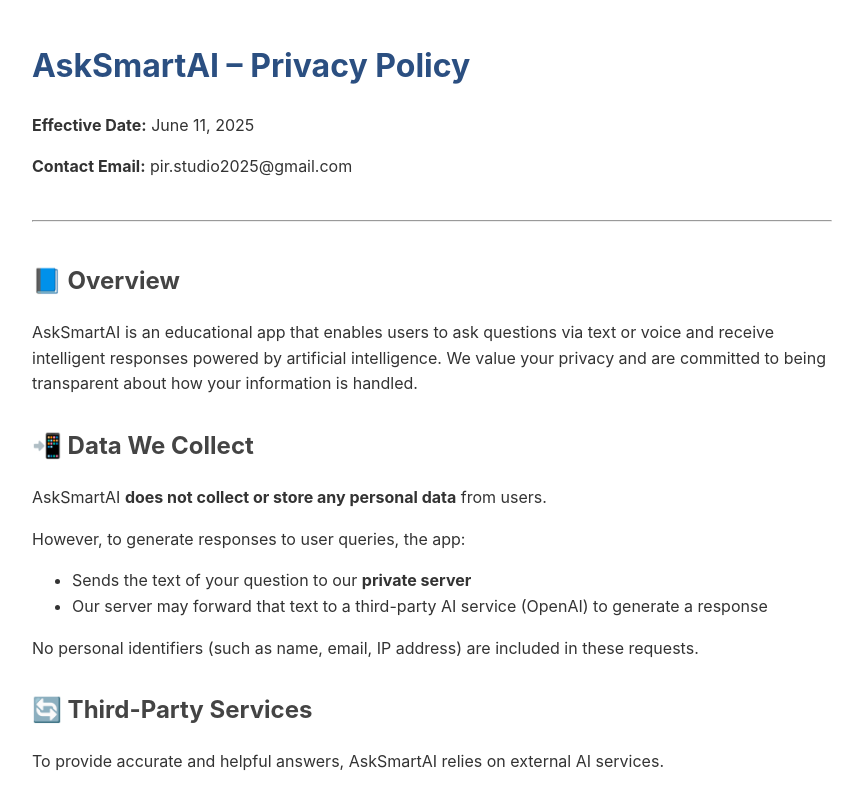
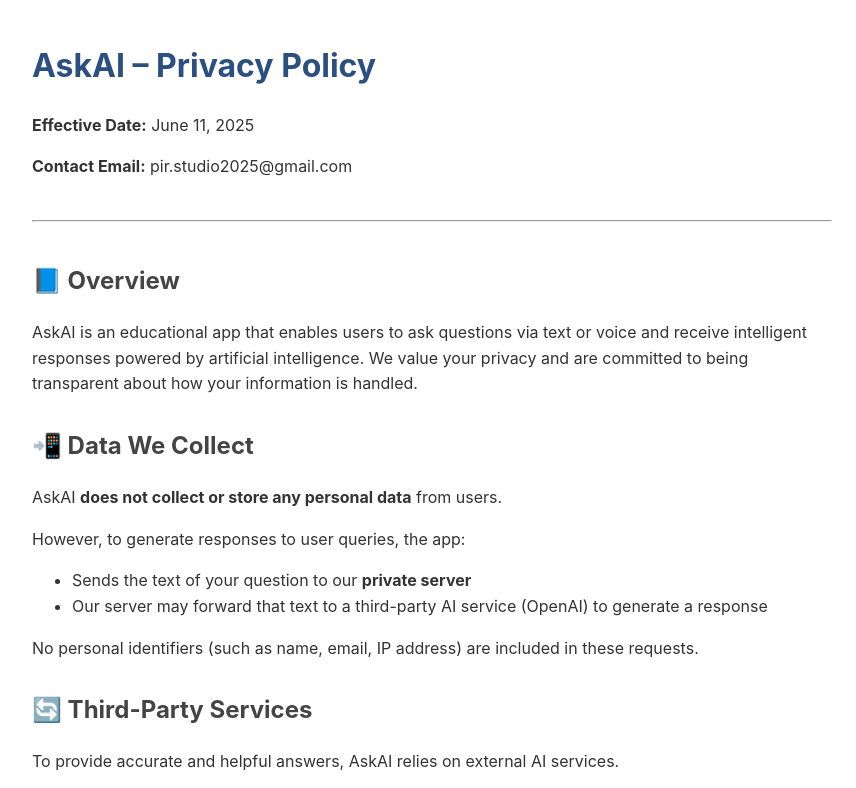
Before and after one commit to hayat-khan-space/-asksmartai-privacy, a plain HTML site: page index.html in a window 1280 px wide. Shown: the top 788 px of the page, without its empty margins (208-1064 px from the left). Drawn offline with Linux system fonts and the light colour scheme.

Commit message:
Update index.html

```diff
--- a/index.html
+++ b/index.html
@@ -3,7 +3,7 @@
 <head>
   <meta charset="UTF-8" />
   <meta name="viewport" content="width=device-width, initial-scale=1.0" />
-  <title>AskSmartAI – Privacy Policy</title>
+  <title>AskAI – Privacy Policy</title>
   <style>
     body {
       font-family: -apple-system, BlinkMacSystemFont, "Segoe UI", Roboto, "Helvetica Neue", Arial, sans-serif;
@@ -20,19 +20,19 @@
   </style>
 </head>
 <body>
-  <h1>AskSmartAI – Privacy Policy</h1>
+  <h1>AskAI – Privacy Policy</h1>
   <p><strong>Effective Date:</strong> June 11, 2025</p>
   <p><strong>Contact Email:</strong> pir.studio2025@gmail.com</p>
   <hr />
 
   <h2>📘 Overview</h2>
   <p>
-    AskSmartAI is an educational app that enables users to ask questions via text or voice and receive intelligent responses powered by artificial intelligence. We value your privacy and are committed to being transparent about how your information is handled.
+    AskAI is an educational app that enables users to ask questions via text or voice and receive intelligent responses powered by artificial intelligence. We value your privacy and are committed to being transparent about how your information is handled.
   </p>
 
   <h2>📲 Data We Collect</h2>
   <p>
-    AskSmartAI <strong>does not collect or store any personal data</strong> from users.
+    AskAI <strong>does not collect or store any personal data</strong> from users.
   </p>
   <p>
     However, to generate responses to user queries, the app:
@@ -45,14 +45,14 @@
 
   <h2>🔄 Third-Party Services</h2>
   <p>
-    To provide accurate and helpful answers, AskSmartAI relies on external AI services.
+    To provide accurate and helpful answers, AskAI relies on external AI services.
   </p>
   <p>
     Specifically, we use:
     <ul>
       <li><strong>OpenAI API</strong> (a service of OpenAI, L.L.C.) to process user-submitted queries</li>
     </ul>
-    All queries are routed through our private server (<code>https://hayataiapp.homes</code>), and only the <strong>question text</strong> is sent to OpenAI. No user-identifying data is included or stored by AskSmartAI or OpenAI.
+    All queries are routed through our private server (<code>https://hayataiapp.homes</code>), and only the <strong>question text</strong> is sent to OpenAI. No user-identifying data is included or stored by AskAI or OpenAI.
   </p>
   <p>
     You can read OpenAI’s API Data Usage Policy here:<br />
```
